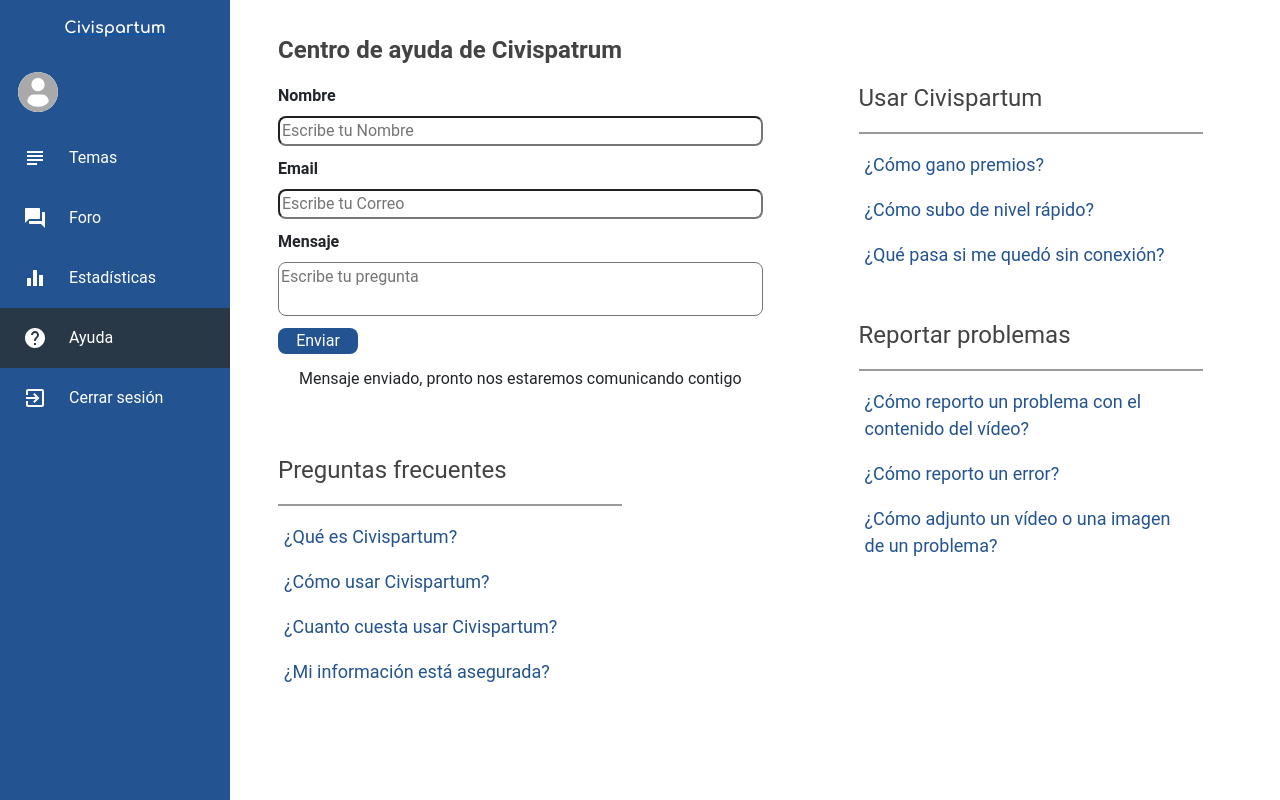
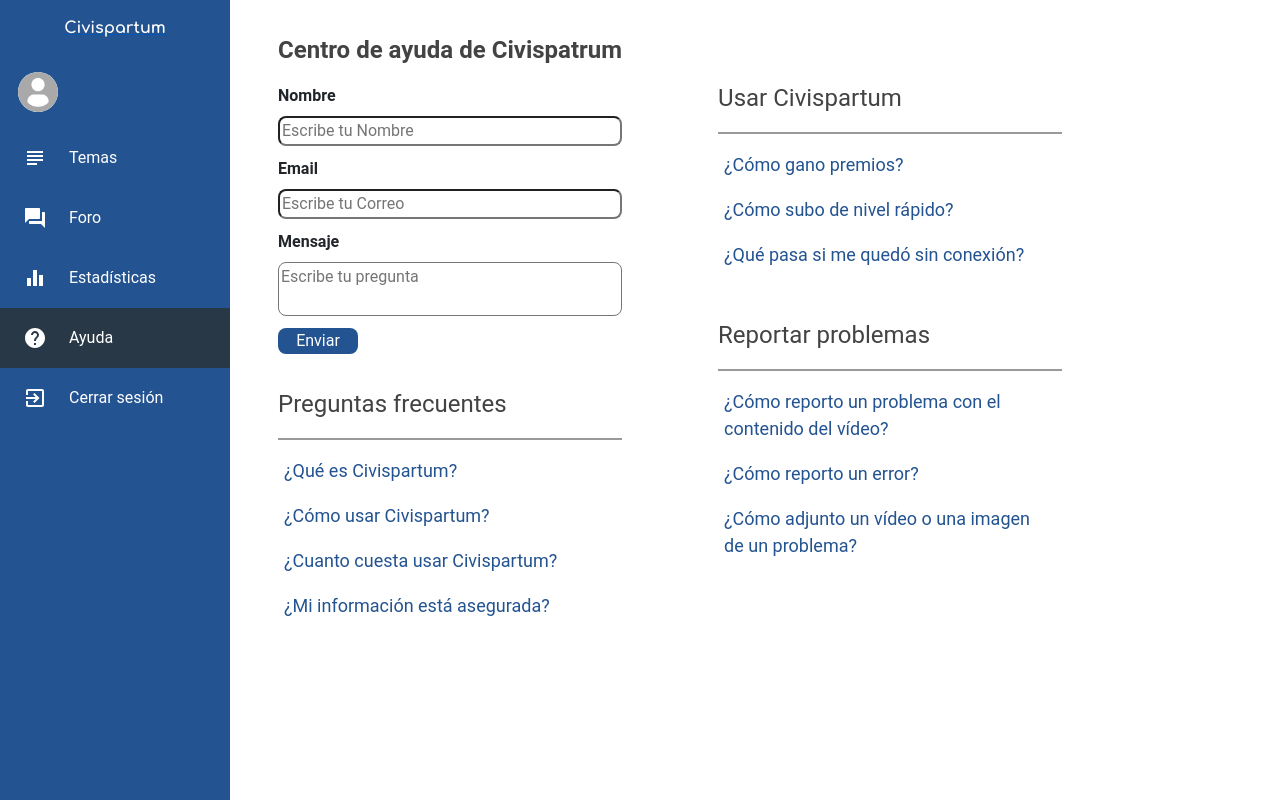
Before and after one commit to srGironR/Civispartum, a React (Create React App) app: page /Ayuda in a window 1280 px wide. Built offline with nearby package versions, Linux system fonts and the light colour scheme.

Commit message:
Se termina de agregar el alert, para notificacion de estado

```diff
--- a/src/components/help/email.css
+++ b/src/components/help/email.css
@@ -37,3 +37,12 @@
     border: black;
     border-width: 5px;
 }
+
+.o-alert-container{
+    margin-top: 5rem;
+    margin-left: 0.7rem;
+    position: absolute;
+    width: 20rem;
+    z-index: 5;
+
+}
--- a/src/components/help/email.js
+++ b/src/components/help/email.js
@@ -22,7 +22,7 @@ function Email() {
 
     return (
         <div className = "o-email-container">
-            <form className="contact-form" onSubmit={sendEmail} onClick={() =>setShowMess}>
+            <form className="contact-form" onSubmit={sendEmail} >
 
                 <label className="o-title-email">Nombre</label>
                 <input type="text" name="name" placeHolder="Escribe tu Nombre" className ="o-item-input"/>
@@ -33,14 +33,17 @@ function Email() {
                 <label className="o-title-email">Mensaje</label>
                 <textarea name="message" placeholder="Escribe tu pregunta" className ="o-item-input"/>
 
-                <input type="submit" value="Enviar" className="o-input-email"/>
+                <input type="submit" value="Enviar" className="o-input-email" onClick={() =>setShowMess(true)}/>
             </form>
 
-            <Alert color="success" >
-                Mensaje enviado, pronto nos estaremos comunicando contigo
-            </Alert>
+            <div className="o-alert-container">
+                <Alert variant="success" show={showMess} onClose={() =>setShowMess(false)} dismissible>
+                    Mensaje enviado, pronto nos estaremos comunicando contigo
+                </Alert>
+            </div>
 
         </div>
+
     )
 }
 
```
